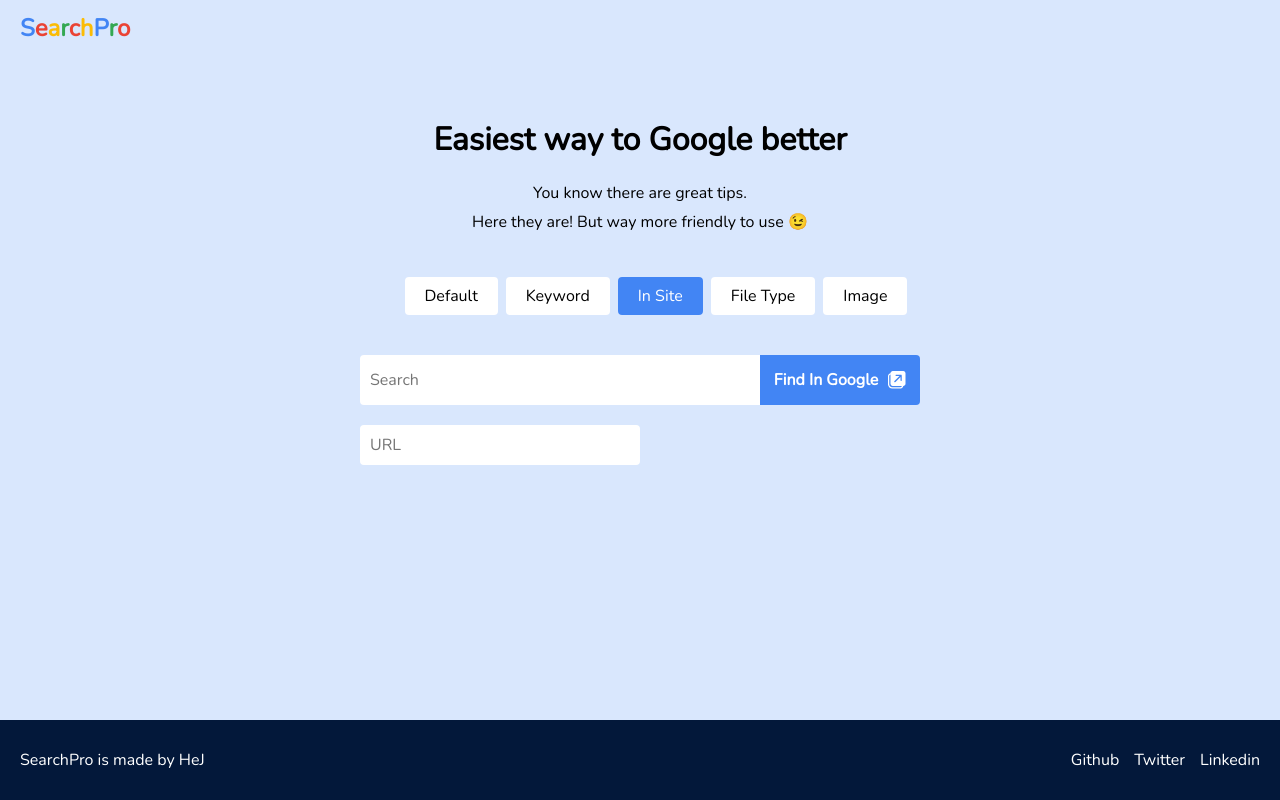
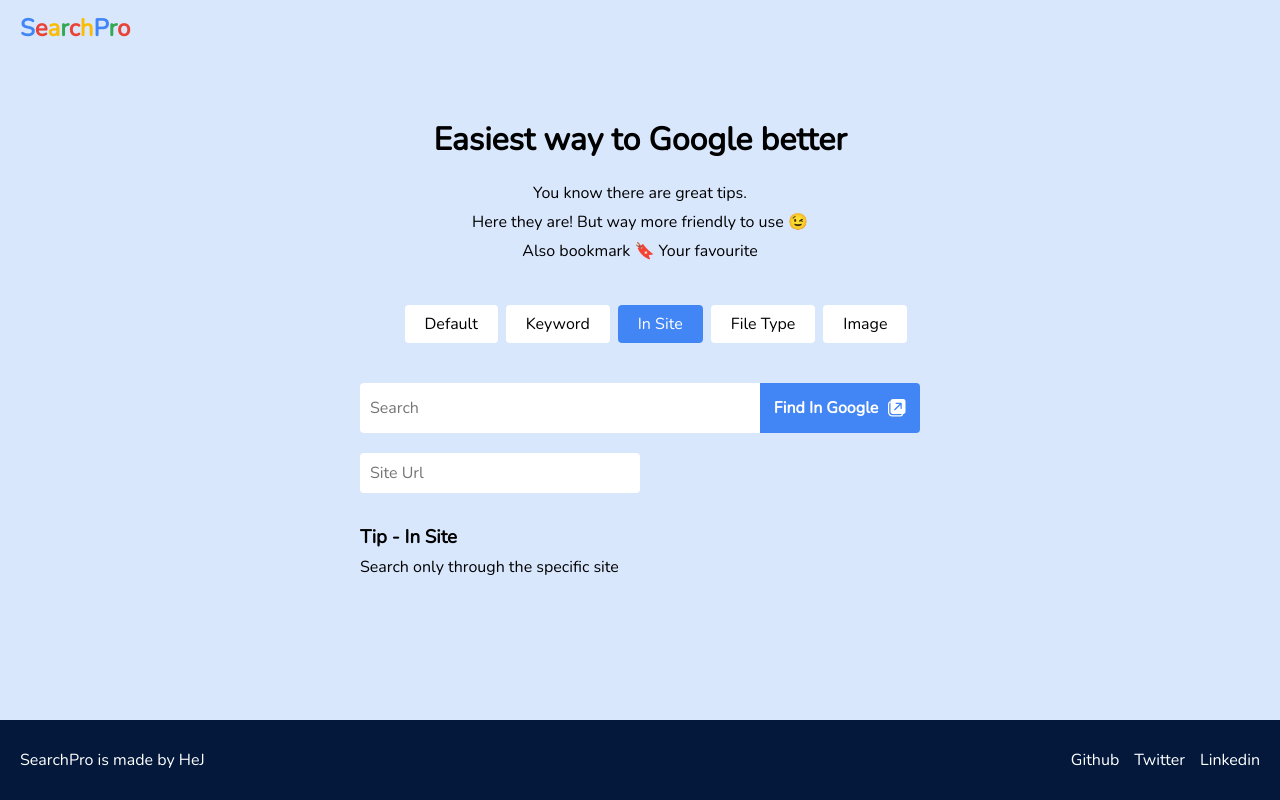
Before and after one commit to hjplumtree/google-search-pro, a React (Create React App) app: page /site in a window 1280 px wide. Built offline with nearby package versions, Linux system fonts and the light colour scheme.

Commit message:
Finish version 1

```diff
--- a/src/components/Header.js
+++ b/src/components/Header.js
@@ -6,6 +6,7 @@ export default function Header() {
       <h1 className="header__title">Easiest way to Google better</h1>
       <p>You know there are great tips.</p>
       <p>Here they are! But way more friendly to use 😉</p>
+      <p>Also bookmark 🔖 Your favourite</p>
     </header>
   );
 }
--- a/src/components/SearchRoutes.css
+++ b/src/components/SearchRoutes.css
@@ -97,3 +97,13 @@
   background-color: var(--main-color-opacity);
   cursor: not-allowed;
 }
+
+/* Search bar description */
+
+.search-bar__description {
+  margin-top: 30px;
+}
+
+.search-bar__description p {
+  line-height: 2;
+}
--- a/src/index.css
+++ b/src/index.css
@@ -22,3 +22,8 @@ input[type="button"],
 button {
   cursor: pointer;
 }
+
+input:-webkit-autofill {
+  background-color: transparent !important;
+  -webkit-box-shadow: 0 0 0 50px white inset;
+}
--- a/src/routes/filetype.jsx
+++ b/src/routes/filetype.jsx
@@ -25,7 +25,7 @@ export default function SearchFileType() {
             <input
               type="text"
               list="file-type"
-              placeholder="Choose Types"
+              placeholder="Choose File Type"
               onChange={(evt) => setFileType(evt.target.value)}
             />
             <datalist id="file-type">
@@ -41,6 +41,10 @@ export default function SearchFileType() {
           </label>
         </p>
       </div>
+      <div className="search-bar__description">
+        <h3>Tip - File Type</h3>
+        <p>Find the file type you want</p>
+      </div>
     </form>
   );
 }
--- a/src/routes/image.jsx
+++ b/src/routes/image.jsx
@@ -42,6 +42,10 @@ export default function SearchImage() {
           </label>
         </p>
       </div>
+      <div className="search-bar__description">
+        <h3>Tip - Image</h3>
+        <p>Images of the exact size you want</p>
+      </div>
     </form>
   );
 }
--- a/src/routes/index.jsx
+++ b/src/routes/index.jsx
@@ -15,6 +15,10 @@ export default function SearchDefault() {
         <SearchBar handleQuery={setQuery} />
         <SearchButton />
       </div>
+      <div className="search-bar__description">
+        <h3>Tip - default</h3>
+        <p>It's Google</p>
+      </div>
     </form>
   );
 }
--- a/src/routes/keyword.jsx
+++ b/src/routes/keyword.jsx
@@ -84,6 +84,11 @@ export default function SearchKeywords() {
           onClick={handleClick}
         />
       </div>
+
+      <div className="search-bar__description">
+        <h3>Tip - keyword</h3>
+        <p>Result have an exact keyword or 2</p>
+      </div>
     </form>
   );
 }
--- a/src/routes/site.jsx
+++ b/src/routes/site.jsx
@@ -23,12 +23,16 @@ export default function SearchInSite() {
             <input
               name="site-url"
               type="text"
-              placeholder="URL"
+              placeholder="Site Url"
               onChange={(evt) => setSiteUrl(evt.target.value)}
             />
           </label>
         </p>
       </div>
+      <div className="search-bar__description">
+        <h3>Tip - In Site</h3>
+        <p>Search only through the specific site</p>
+      </div>
     </form>
   );
 }
```
